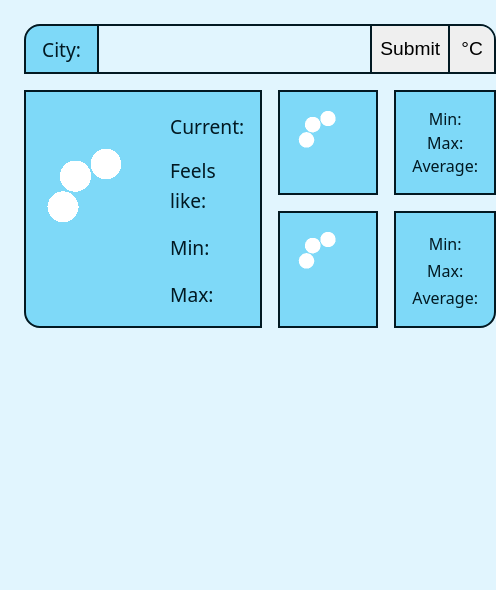
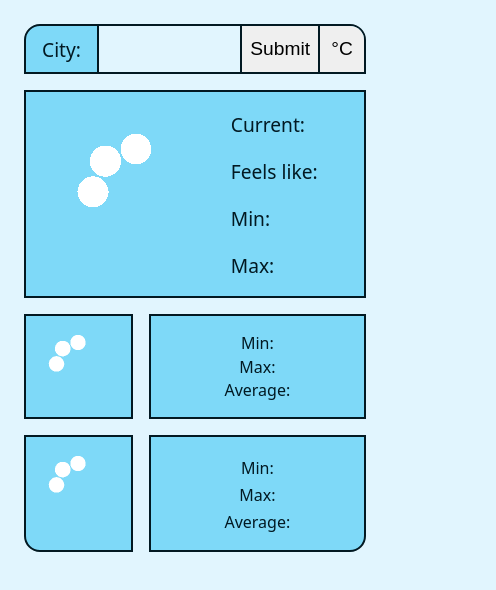
Before and after one commit to Kreoniz/weather-app, a plain HTML site: page index.html in a window 390 px wide. Shown: the whole page, 496 px wide, since content can reach past the window. Drawn offline with Linux system fonts and the light colour scheme; no server answers.

Commit message:
Make layout responsive and make input text a placeholder on submit

```diff
--- a/script.js
+++ b/script.js
@@ -79,7 +79,8 @@ const displayWeather = function displayWeather(city) {
       }
 
       const input = document.querySelector('#input');
-      input.value = `${data.location.city}, ${data.location.country}`;
+      input.value = '';
+      input.placeholder = `${data.location.city}, ${data.location.country}`;
 
       const todayIcon = document.querySelector('#today-icon');
       const todayStatus = document.querySelector('#today-status');
--- a/style.css
+++ b/style.css
@@ -154,3 +154,18 @@ button:hover {
   border: 2px solid var(--text);
   padding: 1rem;
 }
+
+@media (max-width: 700px) {
+  .today,
+  .forecasts {
+    grid-column: 1 / 3;
+  }
+
+  .today {
+    border-radius: 0;
+  }
+
+  .forecast:last-child > .forecast-icon {
+    border-radius: 0 0 0 1rem;
+  }
+}
```
